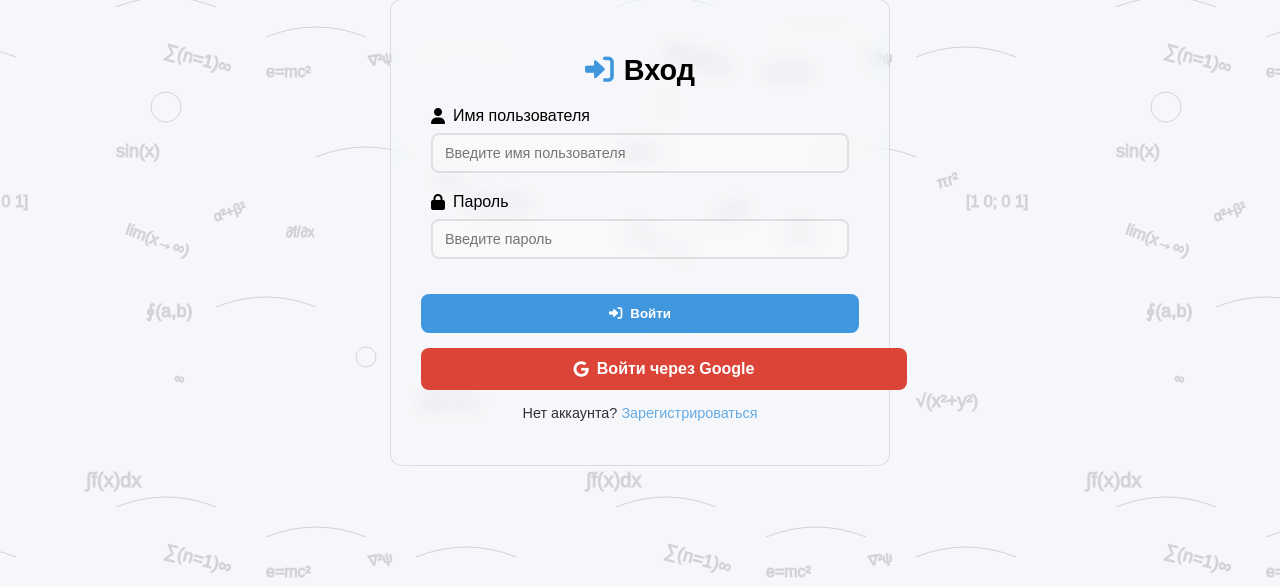
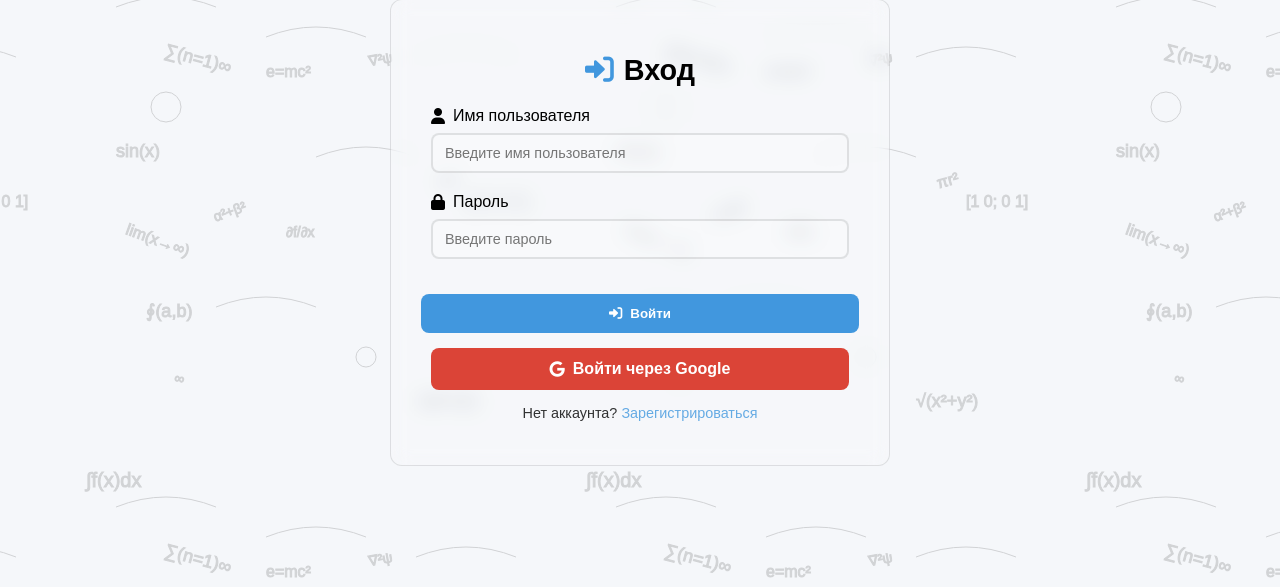
Before and after one commit to Kotagiri0/CurvativeParameter, a Django app: page /login/ in a window 1280 px wide. Shown: the part 109-696 px from the top of the page. Run offline with Django 5.2, Linux system fonts and the light colour scheme; parts of the project's set-up code (start-up, migrations or seed data) failed here and were passed over; some libraries are stand-ins or nearby versions.

Commit message:
Fix Google OAuth button styling and alignment

```diff
--- a/main/templates/login.html
+++ b/main/templates/login.html
@@ -1,5 +1,4 @@
 {% extends 'base.html' %}
-{# {% load socialaccount %}  Убрали, так как используем social_django #}
 
 {% block title %}Вход{% endblock %}
 
@@ -36,8 +35,8 @@
       </button>
     </form>
 
-    <!-- Вход через Google - ИСПРАВЛЕННЫЙ ВАРИАНТ -->
-    <div style="margin-top: 15px;">
+    <!-- Вход через Google -->
+    <div class="cp-btn-container">
       <a href="{% url 'social:begin' 'google-oauth2' %}" class="cp-btn cp-btn-google">
         <i class="fab fa-google"></i> Войти через Google
       </a>
@@ -147,7 +146,15 @@
     background: rgba(50, 50, 50, 0.7);
   }
 
-  /* Кнопка */
+  /* Контейнер для кнопок */
+  .cp-btn-container {
+    margin-top: 15px;
+    width: 100%;
+    padding: 0 10px;
+    box-sizing: border-box;
+  }
+
+  /* Общие стили для кнопок */
   .cp-btn {
     padding: 12px 24px;
     border-radius: 8px;
@@ -159,13 +166,15 @@
     cursor: pointer;
     text-decoration: none;
     justify-content: center;
+    width: 100%;
+    box-sizing: border-box;
   }
 
+  /* Основная кнопка */
   .cp-btn-primary {
     background: var(--accent-color);
     color: white;
     border: none;
-    width: 100%;
   }
 
   .cp-btn-primary:hover {
@@ -184,16 +193,23 @@
 
   /* Кнопка Google */
   .cp-btn-google {
-    background: #db4437;
+    background: #db4437; /* Цвет Google */
     color: white;
     border: none;
-    width: 100%;
   }
 
   .cp-btn-google:hover {
-    background: #c23321;
+    background: #c1351f; /* Темнее при наведении */
     transform: scale(1.05);
     box-shadow: 0 4px 15px rgba(0, 0, 0, 0.2);
+  }
+
+  .cp-btn-google i {
+    transition: transform 0.3s ease;
+  }
+
+  .cp-btn-google:hover i {
+    transform: scale(1.2);
   }
 
   /* Ссылка */
@@ -255,7 +271,7 @@
       padding: 8px 10px;
     }
 
-    .cp-btn-primary {
+    .cp-btn {
       padding: 10px 20px;
       font-size: 0.9rem;
     }
```
